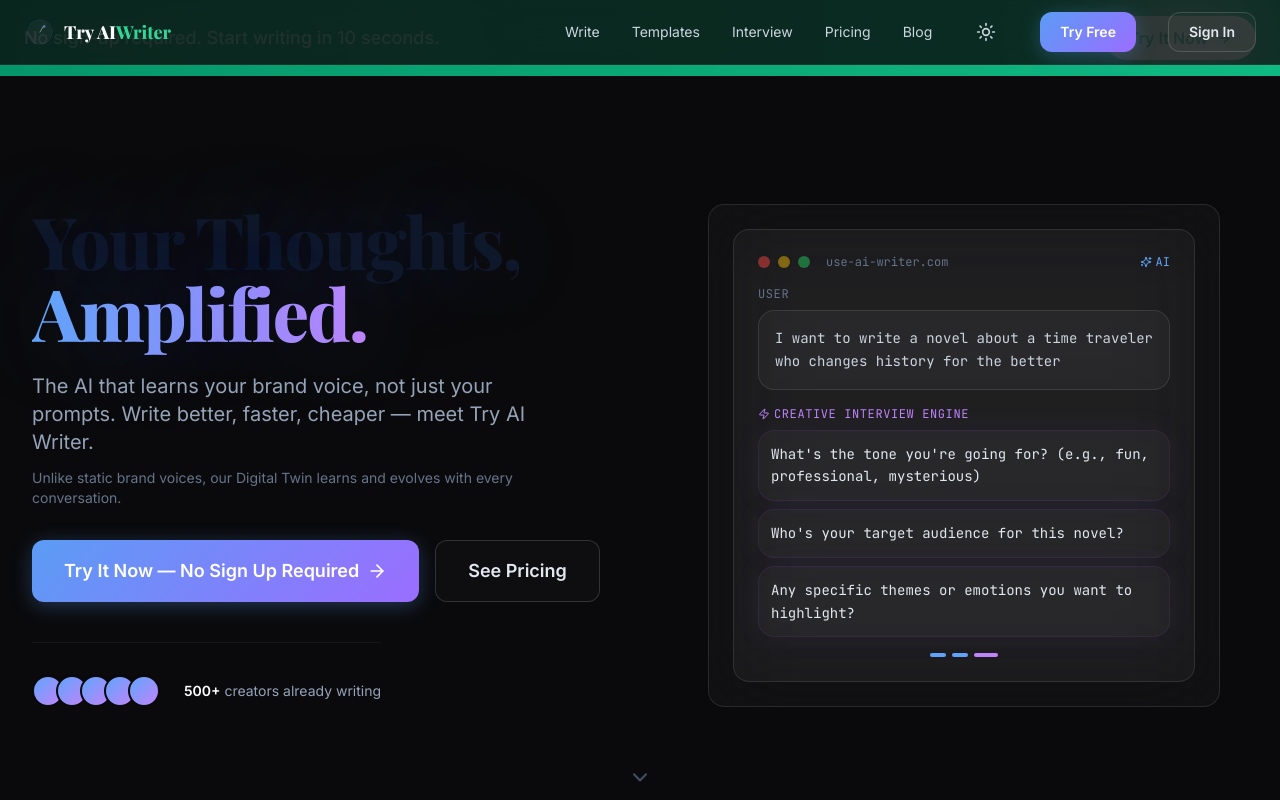
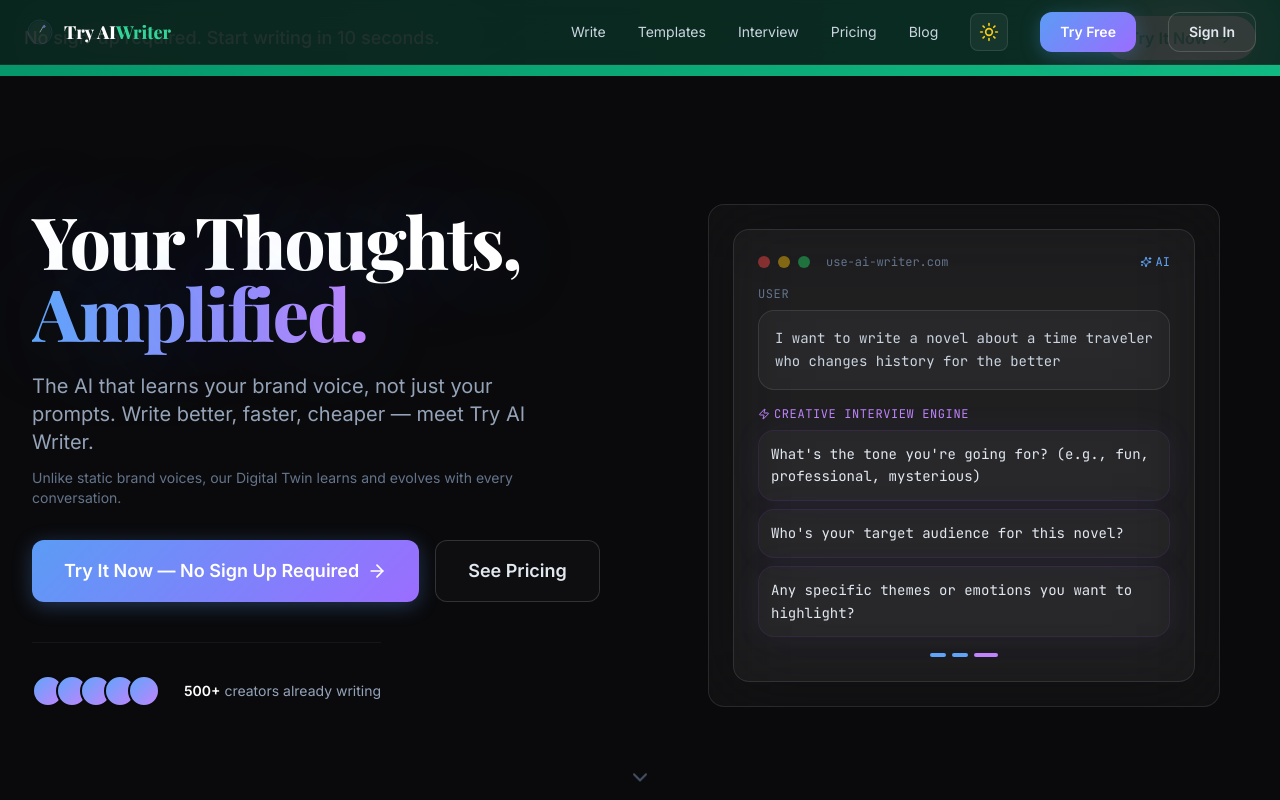
Before and after one commit to xiaomo945/try-ai-writer, a Next.js app: page / in a window 1280 px wide. Both pictures are taken after a click on the button "Switch to dark mode". Shown: the top 800 px of the page. Built offline with nearby package versions, Linux system fonts and the light colour scheme; no server answers.

Commit message:
feat: add light/dark mode toggle, markdown export, and keyboard shortcuts

```diff
--- /dev/null
+++ b/app/components/ThemeProvider.tsx
@@ -0,0 +1,57 @@
+'use client';
+
+import { createContext, useContext, useEffect, useState } from 'react';
+
+type Theme = 'light' | 'dark';
+
+interface ThemeContextType {
+  theme: Theme;
+  toggleTheme: () => void;
+}
+
+const ThemeContext = createContext<ThemeContextType>({
+  theme: 'dark',
+  toggleTheme: () => {},
+});
+
+export function ThemeProvider({ children }: { children: React.ReactNode }) {
+  const [theme, setTheme] = useState<Theme>('dark');
+  const [mounted, setMounted] = useState(false);
+
+  useEffect(() => {
+    setMounted(true);
+    // Check localStorage or system preference
+    const stored = localStorage.getItem('theme') as Theme | null;
+    if (stored) {
+      setTheme(stored);
+    } else if (window.matchMedia('(prefers-color-scheme: light)').matches) {
+      setTheme('light');
+    }
+  }, []);
+
+  useEffect(() => {
+    if (!mounted) return;
+
+    const root = document.documentElement;
+    if (theme === 'dark') {
+      root.classList.add('dark');
+    } else {
+      root.classList.remove('dark');
+    }
+    localStorage.setItem('theme', theme);
+  }, [theme, mounted]);
+
+  const toggleTheme = () => {
+    setTheme(prev => prev === 'dark' ? 'light' : 'dark');
+  };
+
+  return (
+    <ThemeContext.Provider value={{ theme, toggleTheme }}>
+      {children}
+    </ThemeContext.Provider>
+  );
+}
+
+export function useTheme() {
+  return useContext(ThemeContext);
+}
--- a/app/components/ThemeToggle.tsx
+++ b/app/components/ThemeToggle.tsx
@@ -1,67 +1,21 @@
-"use client";
+'use client';
 
-import { useEffect, useState } from "react";
-import { Sun, Moon } from "lucide-react";
+import { useTheme } from './ThemeProvider';
+import { Sun, Moon } from 'lucide-react';
 
 export function ThemeToggle() {
-  const [theme, setTheme] = useState<"light" | "dark">("dark");
-  const [mounted, setMounted] = useState(false);
-
-  useEffect(() => {
-    setMounted(true);
-
-    const stored = localStorage.getItem("theme");
-    if (stored) {
-      setTheme(stored as "light" | "dark");
-      if (stored === "light") {
-        document.documentElement.classList.remove("dark");
-      } else {
-        document.documentElement.classList.add("dark");
-      }
-    } else {
-      const prefersDark = window.matchMedia("(prefers-color-scheme: dark)").matches;
-      setTheme(prefersDark ? "dark" : "light");
-      if (prefersDark) {
-        document.documentElement.classList.add("dark");
-      } else {
-        document.documentElement.classList.remove("dark");
-      }
-    }
-  }, []);
-
-  const toggleTheme = () => {
-    const newTheme = theme === "dark" ? "light" : "dark";
-    setTheme(newTheme);
-    localStorage.setItem("theme", newTheme);
-
-    if (newTheme === "dark") {
-      document.documentElement.classList.add("dark");
-    } else {
-      document.documentElement.classList.remove("dark");
-    }
-  };
-
-  if (!mounted) {
-    return (
-      <button
-        className="p-2 rounded-lg hover:bg-slate-100 dark:hover:bg-gray-800 transition-colors min-h-[44px] min-w-[44px] flex items-center justify-center"
-        aria-label="Toggle theme"
-      >
-        <div className="w-5 h-5" />
-      </button>
-    );
-  }
+  const { theme, toggleTheme } = useTheme();
 
   return (
     <button
       onClick={toggleTheme}
-      className="p-2 rounded-lg hover:bg-slate-100 dark:hover:bg-gray-800 transition-all min-h-[44px] min-w-[44px] flex items-center justify-center"
-      aria-label={`Switch to ${theme === "dark" ? "light" : "dark"} mode`}
+      className="p-2 rounded-lg bg-white/5 hover:bg-white/10 border border-white/10 transition-colors"
+      aria-label={theme === 'dark' ? 'Switch to light mode' : 'Switch to dark mode'}
     >
-      {theme === "dark" ? (
-        <Sun className="w-5 h-5 text-slate-300 hover:text-yellow-400 transition-colors" />
+      {theme === 'dark' ? (
+        <Sun className="w-5 h-5 text-yellow-400" />
       ) : (
-        <Moon className="w-5 h-5 text-slate-600 hover:text-indigo-600 transition-colors" />
+        <Moon className="w-5 h-5 text-slate-600" />
       )}
     </button>
   );
--- a/app/layout.tsx
+++ b/app/layout.tsx
@@ -2,6 +2,7 @@ import type { Metadata } from "next";
 import { Analytics } from "@vercel/analytics/next";
 import { SessionProvider } from "@/components/SessionProvider";
 import { Providers } from "@/app/components/Providers";
+import { ThemeProvider } from "@/app/components/ThemeProvider";
 import ErrorBoundary from "@/app/components/ErrorBoundary";
 import "./globals.css";
 
@@ -135,6 +136,7 @@ export default function RootLayout({ children }: { children: React.ReactNode })
       </head>
       <body className="min-h-screen">
         <ErrorBoundary>
+          <ThemeProvider>
             <SessionProvider>
               <Providers>
                 <div className="page-transition">
@@ -142,6 +144,7 @@ export default function RootLayout({ children }: { children: React.ReactNode })
                 </div>
               </Providers>
             </SessionProvider>
+          </ThemeProvider>
         </ErrorBoundary>
         <Analytics />
       </body>
--- a/app/login/page.tsx
+++ b/app/login/page.tsx
@@ -4,9 +4,9 @@ import { Zap, Shield, Brain, Sparkles, Check, ChevronDown } from "lucide-react";
 import Link from "next/link";
 import { useSession, signIn } from "next-auth/react";
 import { useRouter, useSearchParams } from "next/navigation";
-import { useEffect } from "react";
+import { useEffect, Suspense } from "react";
 
-export default function LoginPage() {
+function LoginContent() {
   const { data: session } = useSession();
   const router = useRouter();
   const searchParams = useSearchParams();
@@ -168,3 +168,11 @@ export default function LoginPage() {
     </main>
   );
 }
+
+export default function LoginPage() {
+  return (
+    <Suspense>
+      <LoginContent />
+    </Suspense>
+  );
+}
--- a/app/pricing/zh/PricingContent.tsx
+++ b/app/pricing/zh/PricingContent.tsx
@@ -1,6 +1,6 @@
 "use client";
 
-import { useState } from "react";
+import { useState, useEffect } from "react";
 import Link from "next/link";
 import { useSession } from "next-auth/react";
 import { Loader2 } from "lucide-react";
--- a/app/write/page.tsx
+++ b/app/write/page.tsx
@@ -2,7 +2,7 @@
 
 import { useState, useEffect, useMemo, useRef, useCallback } from "react";
 import { useSearchParams } from "next/navigation";
-import { Zap, Copy, Loader2, Save, Brain, Sparkles, BarChart3, CheckCircle2, XCircle, Maximize2, Minimize2 } from "lucide-react";
+import { Zap, Copy, Loader2, Save, Brain, Sparkles, BarChart3, CheckCircle2, XCircle, Maximize2, Minimize2, Download } from "lucide-react";
 import Link from "next/link";
 import { useHistory } from "@/lib/history";
 import { useMemoryBank } from "@/lib/memory-bank";
@@ -143,16 +143,50 @@ export default function WritePage() {
     }
   }, [focusMode]);
 
-  // Handle Esc key to exit focus mode
+  // Handle keyboard shortcuts
   useEffect(() => {
     const handleKeyDown = (e: KeyboardEvent) => {
+      // Exit focus mode with Esc
       if (e.key === "Escape" && focusMode) {
         setFocusMode(false);
+        return;
+      }
+
+      // Keyboard shortcuts (Cmd/Ctrl + key)
+      const isMeta = e.metaKey || e.ctrlKey;
+
+      if (isMeta && e.key === "Enter") {
+        // Generate content
+        e.preventDefault();
+        if (state !== "loading" && prompt.trim()) {
+          handleGenerate();
+        }
+      } else if (isMeta && e.key === "s") {
+        // Save to history
+        e.preventDefault();
+        if (state === "done" && !savedToHistory) {
+          handleSaveToHistory();
+        }
+      } else if (isMeta && e.key === "m") {
+        // Save to memory
+        e.preventDefault();
+        if (state === "done" && !savedToMemory) {
+          handleSaveToMemory();
+        }
+      } else if (isMeta && e.key === "e") {
+        // Export markdown
+        e.preventDefault();
+        if (state === "done") {
+          handleExportMarkdown();
+        }
+      } else if (isMeta && e.key === "c" && state === "done") {
+        // Copy output (only when output exists)
+        // Let default behavior handle it, but we could add custom logic here
       }
     };
     window.addEventListener("keydown", handleKeyDown);
     return () => window.removeEventListener("keydown", handleKeyDown);
-  }, [focusMode]);
+  }, [focusMode, state, prompt, savedToHistory, savedToMemory]);
 
   // Auto-focus textarea when entering focus mode
   useEffect(() => {
@@ -334,6 +368,26 @@ export default function WritePage() {
     addMemory(output, "article");
     setSavedToMemory(true);
     setTimeout(() => setSavedToMemory(false), 3000);
+  };
+
+  const handleExportMarkdown = () => {
+    if (!output) return;
+
+    const modeLabel = getModeLabel(mode);
+    const timestamp = new Date().toISOString().split('T')[0];
+    const filename = `${modeLabel.toLowerCase().replace(/\s+/g, '-')}-${timestamp}.md`;
+
+    const markdownContent = `# ${prompt}\n\n${output}\n\n---\n*Generated with Try AI Writer on ${timestamp}*`;
+
+    const blob = new Blob([markdownContent], { type: 'text/markdown' });
+    const url = URL.createObjectURL(blob);
+    const a = document.createElement('a');
+    a.href = url;
+    a.download = filename;
+    document.body.appendChild(a);
+    a.click();
+    document.body.removeChild(a);
+    URL.revokeObjectURL(url);
   };
 
   const getModeLabel = (m: WritingMode) => {
@@ -639,6 +693,14 @@ export default function WritePage() {
                     >
                       {copied ? <CheckCircle2 className="w-4 h-4 text-emerald-400" /> : <Copy className="w-4 h-4" />}
                       {copied ? "Copied!" : "Copy"}
+                    </button>
+                    <button
+                      onClick={handleExportMarkdown}
+                      title="导出为Markdown文件"
+                      className="flex items-center gap-2 px-4 py-2 bg-gray-100 dark:bg-white/5 hover:bg-gray-200 dark:hover:bg-white/10 rounded-lg text-sm transition-all min-h-[44px]"
+                    >
+                      <Download className="w-4 h-4" />
+                      Export
                     </button>
                     <button
                       onClick={handleSaveToHistory}
--- a/tailwind.config.js
+++ b/tailwind.config.js
@@ -1,5 +1,6 @@
 /** @type {import('tailwindcss').Config} */
 module.exports = {
+  darkMode: 'class',
   content: [
     "./pages/**/*.{js,ts,jsx,tsx,mdx}",
     "./components/**/*.{js,ts,jsx,tsx,mdx}",
```
Lines whose indentation alone changed are shown as unchanged.
